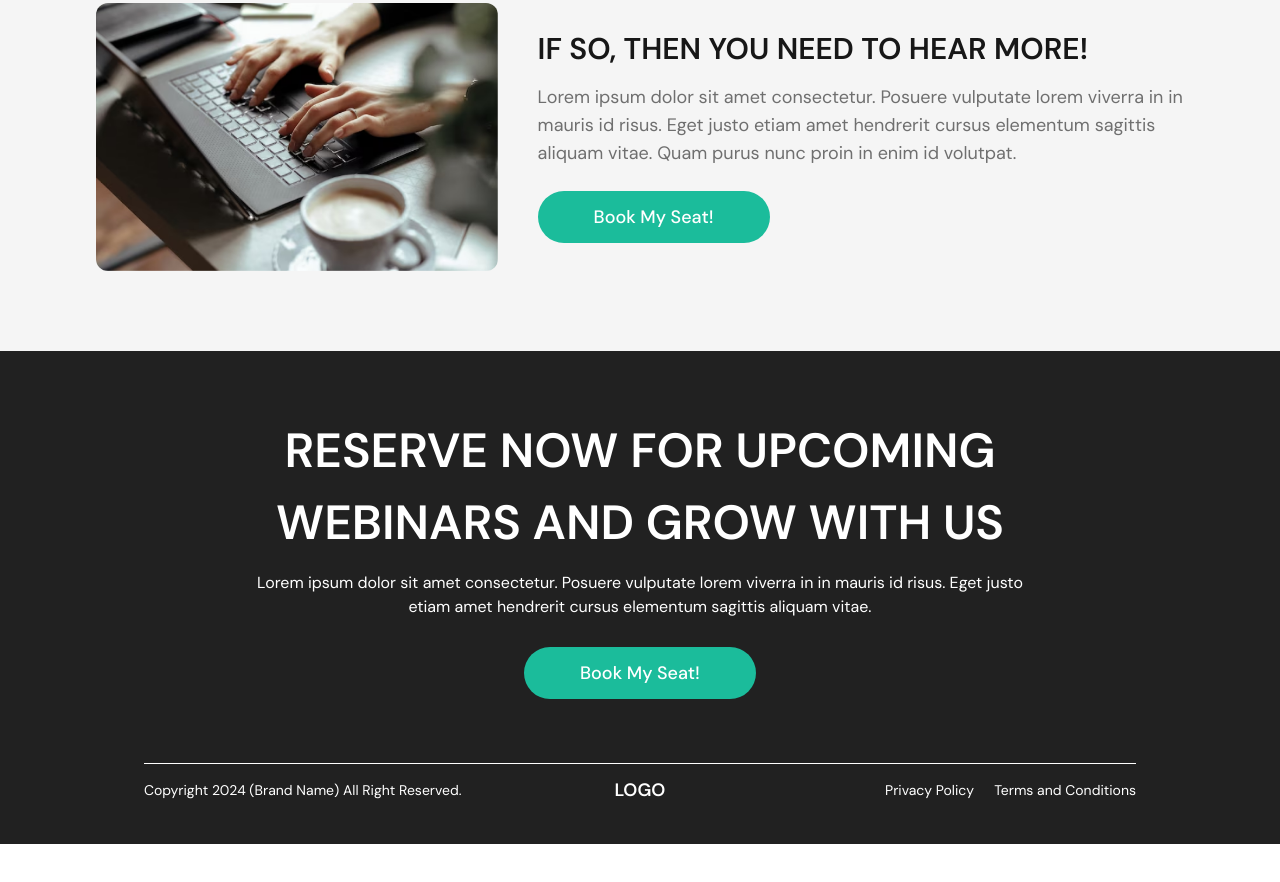
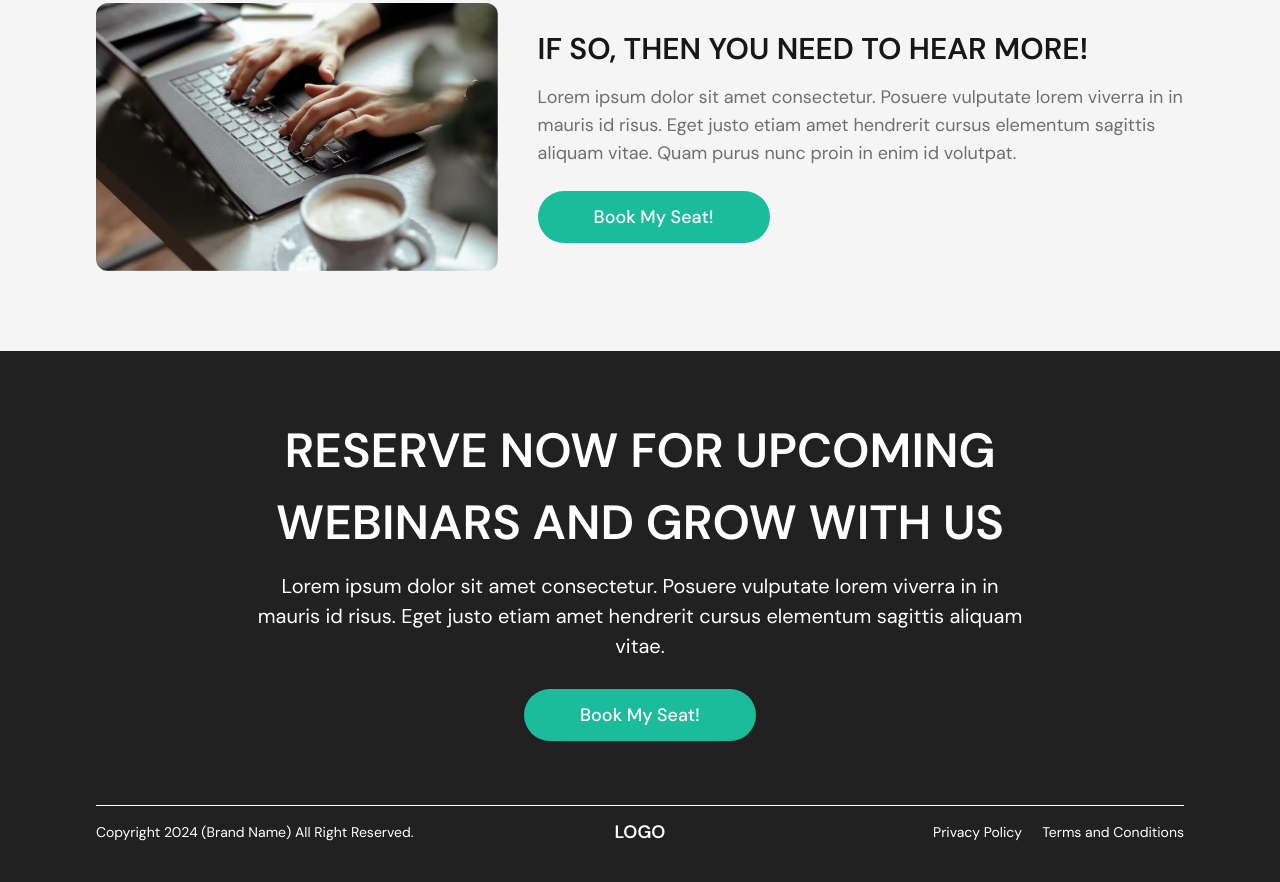
Before and after one commit to nachtstern3476/webinar-landing-page, a website built with Vite: page landing-page-v2.html in a window 1280 px wide. Shown: the part 2903-3785 px from the top of the page. Before the commit the page ends 3747 px from the top, so only its background shows below. Built offline with nearby package versions, Linux system fonts and the light colour scheme.

Commit message:
update padding footer

```diff
--- a/landing-page-v2.html
+++ b/landing-page-v2.html
@@ -404,7 +404,7 @@
 							Reserve now for upcoming webinars and grow with us
 						</h2>
 						<p
-							class="text-center text-xs leading-normal text-white md:text-sm lg:text-base lg:leading-normal">
+							class="text-center text-xs leading-normal text-white md:text-sm lg:text-base lg:leading-normal xl:text-xl xl:leading-normal">
 							Lorem ipsum dolor sit amet consectetur. Posuere vulputate lorem viverra in in mauris id
 							risus. Eget justo etiam amet hendrerit cursus elementum sagittis aliquam vitae.
 						</p>
@@ -420,9 +420,9 @@
 			</section>
 		</main>
 
-		<footer class="bg-matte-black px-5 py-9 pb-10 pt-7 md:px-12 md:pt-12 lg:pt-16">
+		<footer class="bg-matte-black px-5 py-9 pb-10 pt-7 md:px-12 md:pt-12 lg:px-20 lg:pt-16 xl:px-24">
 			<div
-				class="m-auto flex max-w-screen-8xl flex-col gap-3 border-t border-t-white pt-3 text-white sm:flex-row sm:items-center sm:justify-between sm:gap-0 lg:mx-20 xl:mx-24">
+				class="m-auto flex max-w-screen-8xl flex-col gap-3 border-t border-t-white pt-3 text-white sm:flex-row sm:items-center sm:justify-between sm:gap-0">
 				<div class="copyright text-center text-xs leading-tight sm:basis-1/3 sm:text-start lg:text-sm">
 					Copyright 2024 (Brand Name) All Right Reserved.
 				</div>
```
